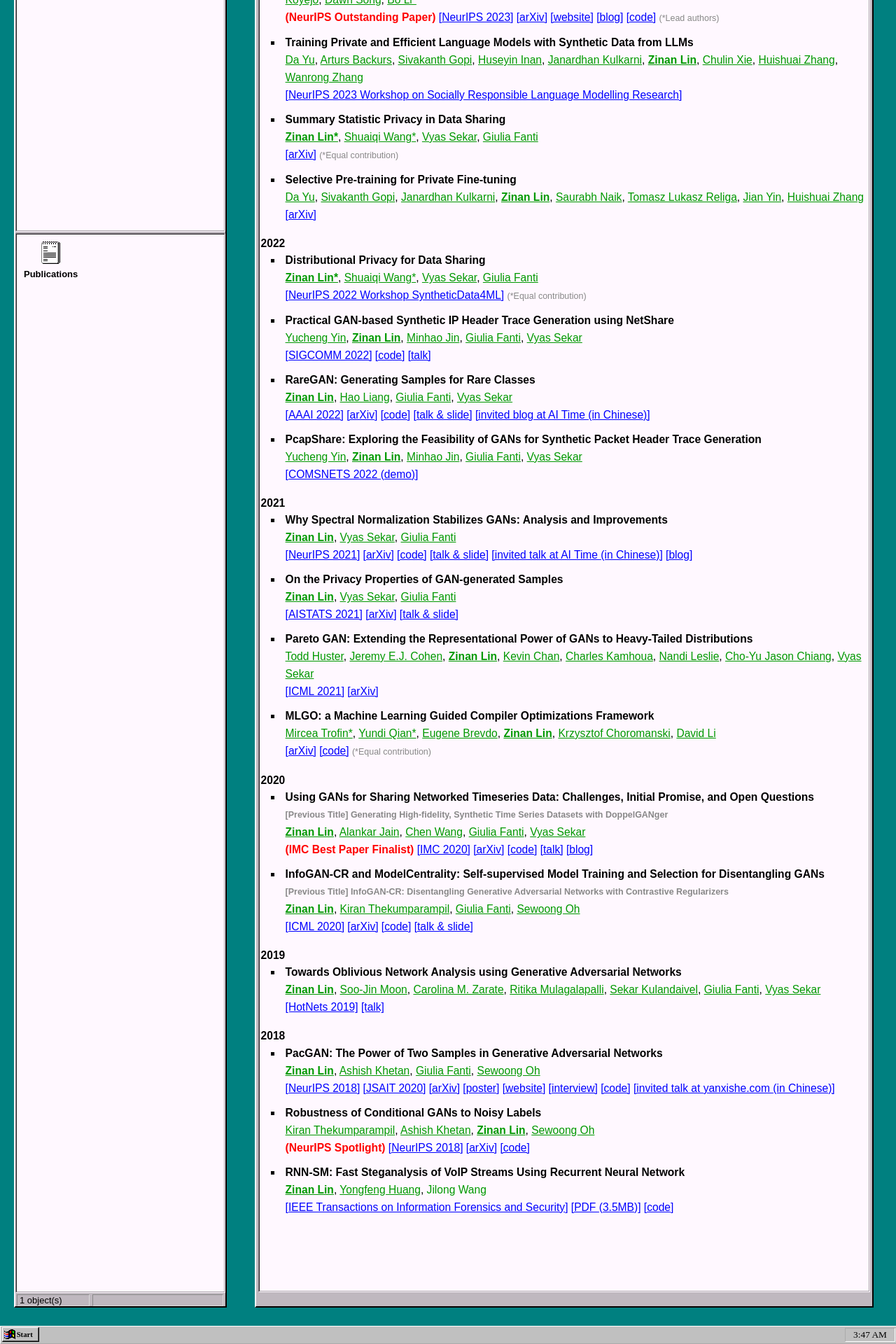
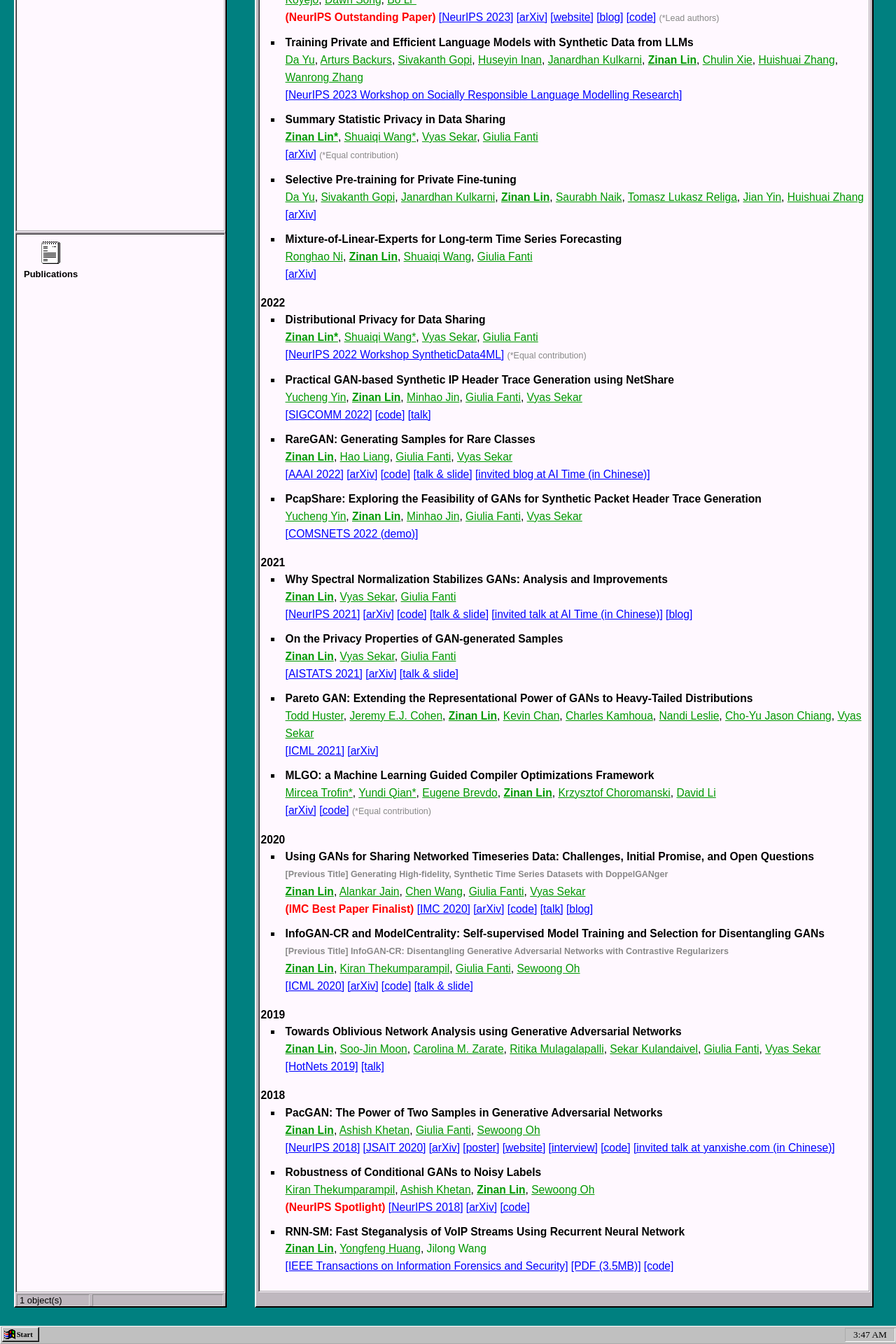
Before and after one commit to fjxmlzn/fjxmlzn.github.io, a Jekyll site: the page built from _publications/publications.html, in a window 1280 px wide. Shown: the part 806-2726 px from the top of the page at 70% size. Built offline with Jekyll 4.4.1, drawn with Linux system fonts in a browser that asks for light colours.

Commit message:
update publications

```diff
--- a/_publications/publications.html
+++ b/_publications/publications.html
@@ -275,6 +275,18 @@
         </span>
         <span class='publication_journal'>
             <a href="https://arxiv.org/abs/2305.13865" target="_blank">[arXiv]</a>
+        </span>
+    </li>
+    <li class='publication_li'>
+        <span class='publication_title'>Mixture-of-Linear-Experts for Long-term Time Series Forecasting</span>
+        <span class="publication_author">
+            <a href="#" target="_blank">Ronghao Ni</a>,
+            <span class="publication_me"><a href="https://zinanlin.me/" target="_blank">Zinan Lin</a></span>,
+            <a href="https://www.linkedin.com/in/shuaiqi-wang-204636245/" target="_blank">Shuaiqi Wang</a>,
+            <a href="https://www.andrew.cmu.edu/user/gfanti/" target="_blank">Giulia Fanti</a>
+        </span>
+        <span class='publication_journal'>
+            <a href="https://arxiv.org/abs/2312.06786" target="_blank">[arXiv]</a>
         </span>
     </li>
 </ul>
```
